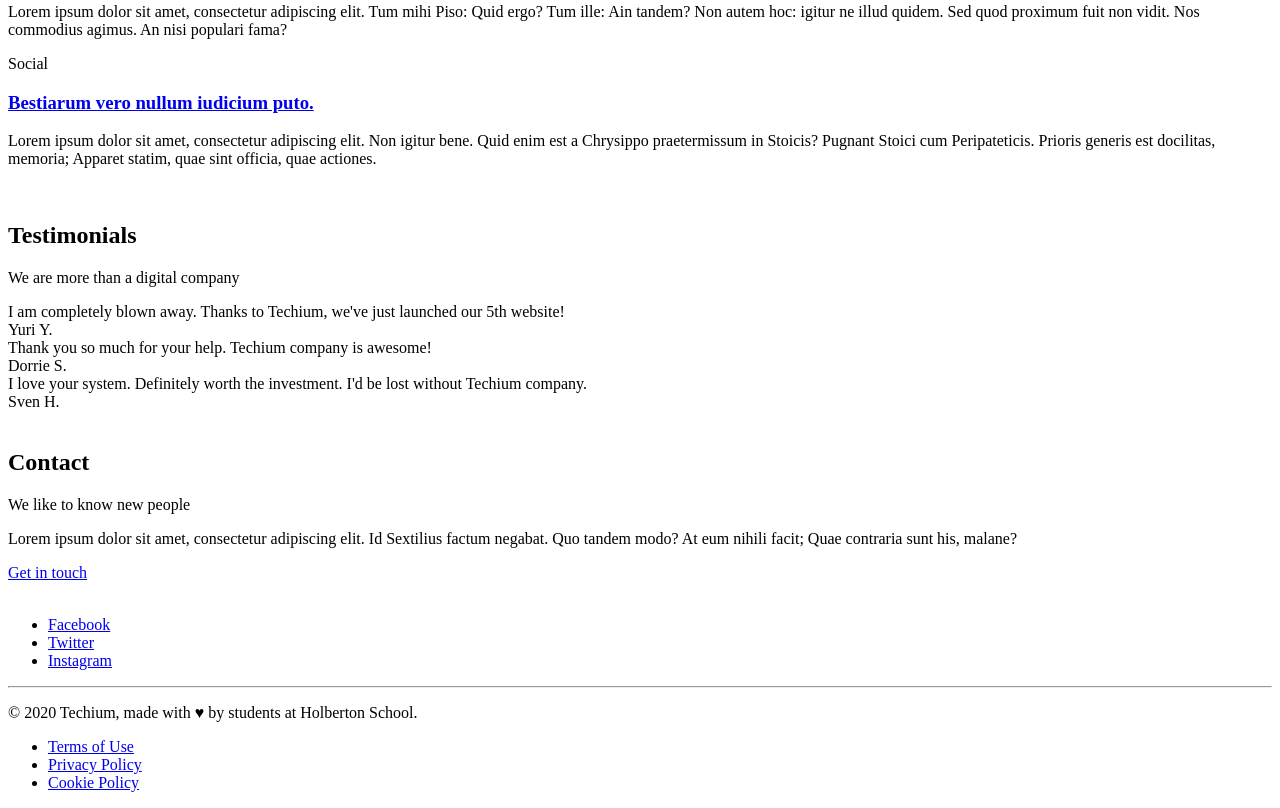
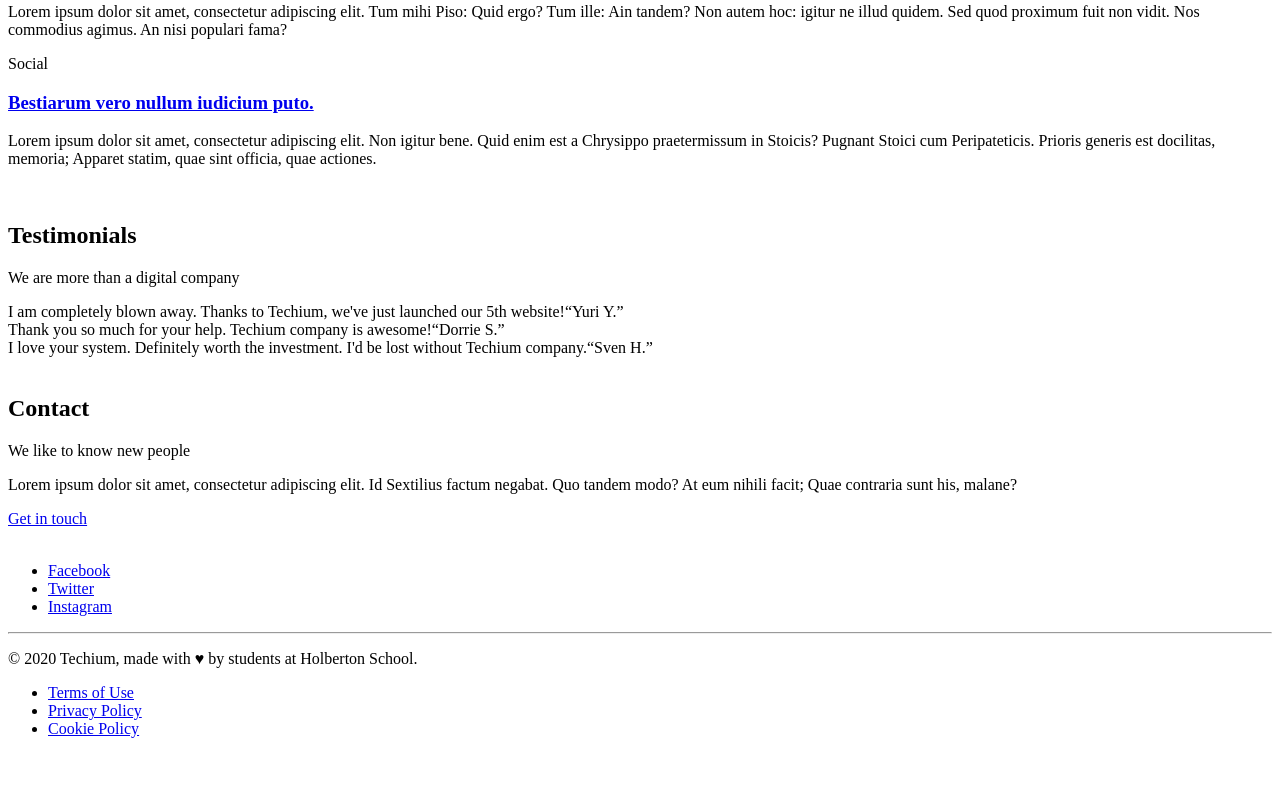
Before and after one commit to Shane35300/holbertonschool-web_front_end, a plain HTML site: page html_advanced/29-index.html in a window 1280 px wide. Shown: the part 1706-2514 px from the top of the page. After the commit the page ends 2460 px from the top, so only its background shows below. Drawn offline with Linux system fonts and the light colour scheme.

Commit message:
trying q 29p1

```diff
--- a/html_advanced/29-index.html
+++ b/html_advanced/29-index.html
@@ -137,13 +137,13 @@
 					</header>
 					<div>
 						<article>
-							I am completely blown away. Thanks to Techium, we've just launched our 5th website!<br>Yuri Y.
+							I am completely blown away. Thanks to Techium, we've just launched our 5th website!<q>Yuri Y.</q>
 						</article>
 						<article>
-							Thank you so much for your help. Techium company is awesome!<br>Dorrie S.
+							Thank you so much for your help. Techium company is awesome!<q>Dorrie S.</q>
 						</article>
 						<article>
-							I love your system. Definitely worth the investment. I'd be lost without Techium company.<br>Sven H.
+							I love your system. Definitely worth the investment. I'd be lost without Techium company.<q>Sven H.</q>
 						</article>
 					</div>
 				</div>
```
